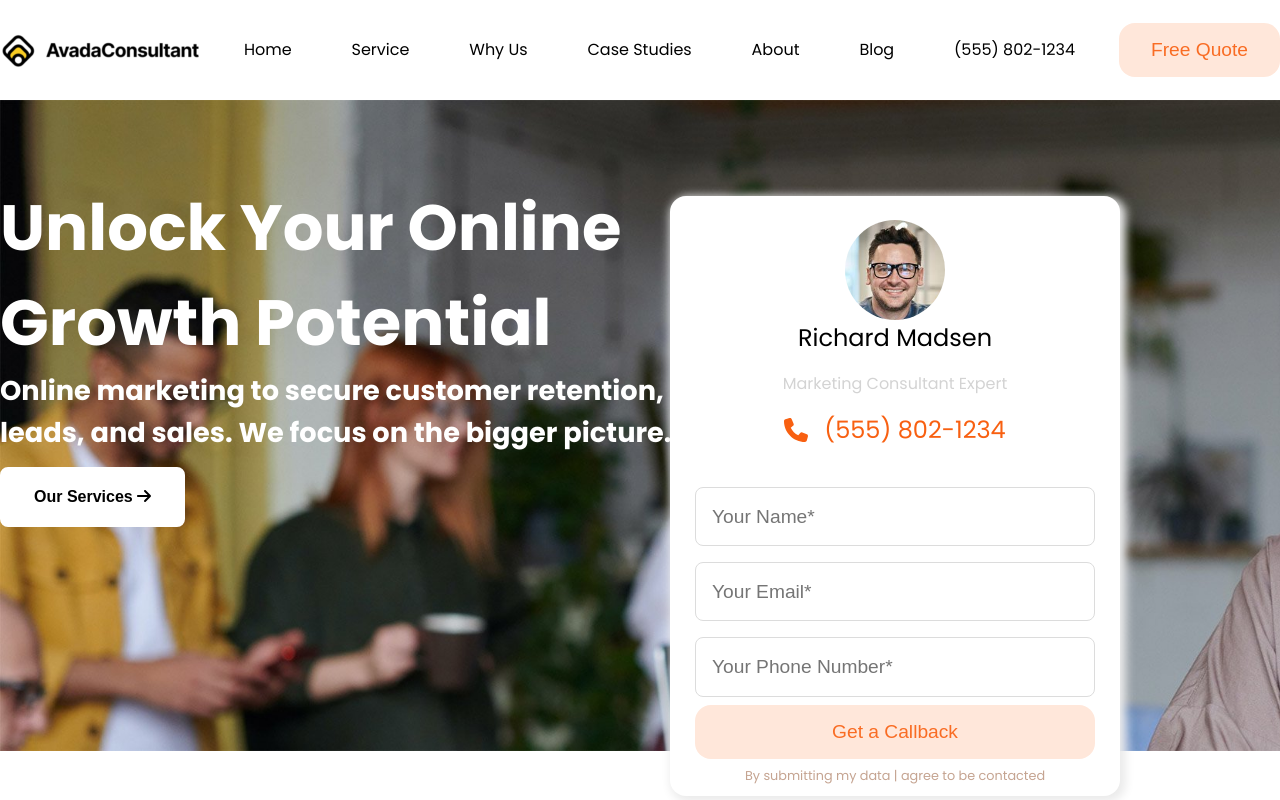
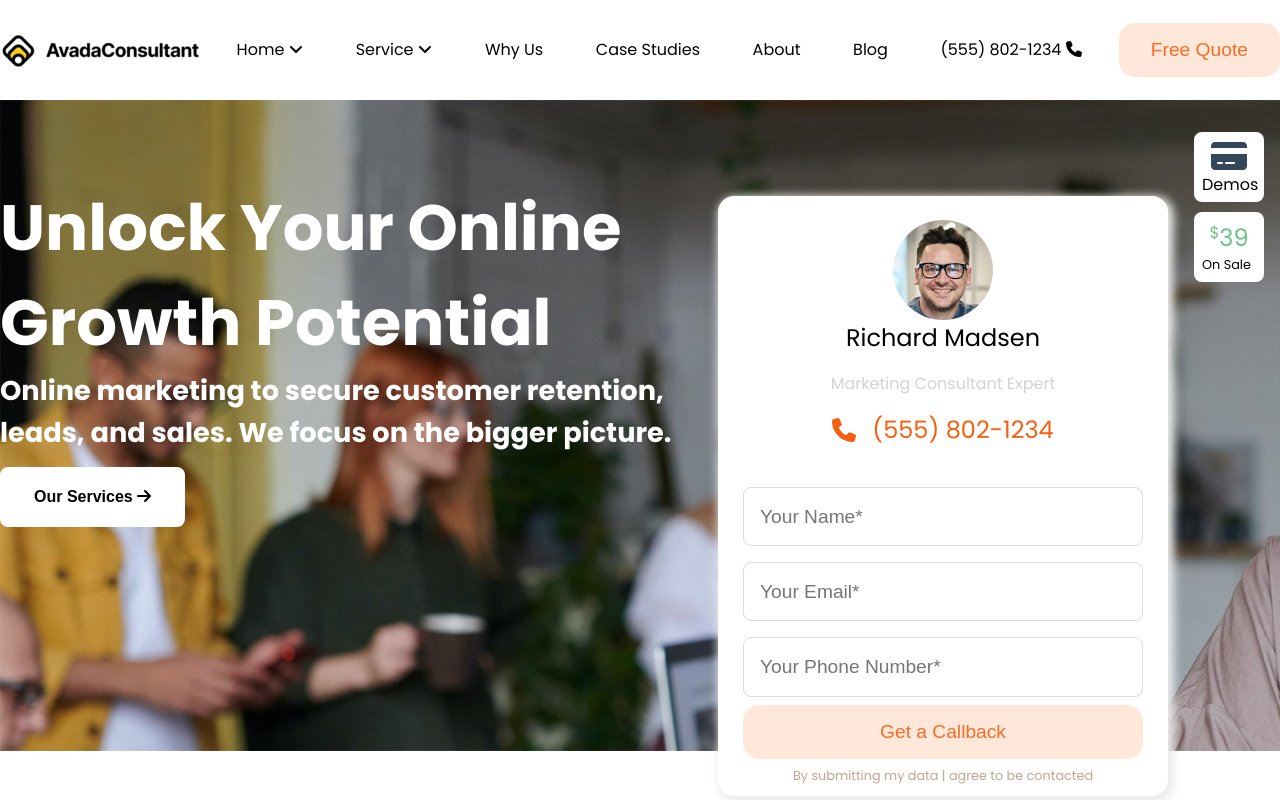
Before and after one commit to Emanuele213/proj-html-vuejs, a Vue app: page / in a window 1280 px wide. Shown: the top 800 px of the page. Built offline with nearby package versions, Linux system fonts and the light colour scheme.

Commit message:
header completed

```diff
--- a/src/App.vue
+++ b/src/App.vue
@@ -20,13 +20,60 @@ export default {
   data() {
     return {
       arrHeader: [
-        'Home',
-        'Service',
+        {
+          text: 'Home',
+          prefix: 'fa-solid',
+          icon: ' fa-angle-down',
+        },
+        {
+          text: 'Service',
+          prefix: 'fa-solid',
+          icon: ' fa-angle-down',
+        },
+        {
+          text: 'Why Us',
+          prefix: 'fa-',
+          icon: '',
+        },
+        {
+          text: 'Case Studies',
+          prefix: 'fa-',
+          icon: '',
+        },
+        {
+          text: 'About',
+          prefix: 'fa-',
+          icon: '',
+        },
+        {
+          text: 'Blog',
+          prefix: 'fa-',
+          icon: '',
+        },
+        {
+          text: '(555) 802-1234',
+          prefix: 'fa-solid',
+          icon: ' fa-phone',
+        },
+      ],
+      arrServices: [
+        'Marketing Plan',
+        'Sales Development',
+        'Digital Marketing',
+        'Pricing',
         'Why Us',
         'Case Studies',
-        'About',
+      ],
+      arrResources: [
+        'Learning',
+        'Video Tutorials',
+        'Customers',
         'Blog',
-        '(555) 802-1234',
+      ],
+      arrCompany: [
+        'Who We Are',
+        'Contact Us',
+        'Careers',
       ],
     };
   },
--- a/src/components/HeaderPage.vue
+++ b/src/components/HeaderPage.vue
@@ -10,10 +10,14 @@
         </li>
         <li
           v-for="menu in arrHeader.slice()"
-          :key="menu"
+          :key="menu.text"
           class="mod-menu"
         >
-          {{ menu }}
+          {{ menu.text }}
+          <font-awesome-icon
+            :icon="`${menu.prefix}${menu.icon}`"
+            class="space-left"
+          />
         </li>
         <button class="mod-btn">
           Free Quote
@@ -72,6 +76,24 @@
           </div>
         </div>
       </div>
+      <div class="credit-card">
+        <font-awesome-icon
+          icon="fa-solid fa-credit-card"
+          class="icon-size"
+        />
+        <div>Demos</div>
+      </div>
+      <div class="sale">
+        <div class="dollar">
+          $
+        </div>
+        <div class="num">
+          39
+        </div>
+        <div class="mod-flex">
+          On Sale
+        </div>
+      </div>
     </div>
   </header>
 </template>
@@ -79,7 +101,7 @@
 <script>
 export default {
   props: {
-    arrHeader: Array,
+    arrHeader: Object,
   },
 };
 </script>
@@ -110,6 +132,9 @@ export default {
       color: var(--orange);
       border-color: var(--orange);
     }
+    .space-left {
+      margin-left: .3rem;
+    }
   }
   .mod-btn {
     font-size: 1.2rem;
@@ -129,6 +154,7 @@ export default {
   background-image: url('@/assets/img/marketing-intro.jpg');
   background-repeat: no-repeat;
   background-size: cover;
+  position: relative;
   .container-img {
     max-width: 1300px;
     margin: 0 auto;
@@ -163,12 +189,52 @@ export default {
   }
 }
 }
-
+.credit-card {
+  position: absolute;
+  right: 1rem;
+  top: 2rem;
+  width: 70px;
+  height: 70px;
+  display: flex;
+  flex-direction: column;
+  padding: .5rem;
+  background-color: white;
+  border-radius: .5rem;
+  .icon-size{
+    font-size: 2rem;
+    color: #33475B;
+  }
+}
+.sale {
+  position: absolute;
+  right: 1rem;
+  top: 7rem;
+  width: 70px;
+  height: 70px;
+  display: flex;
+  justify-content: center;
+  flex-wrap: wrap;
+  padding: .5rem;
+  background-color: white;
+  border-radius: .5rem;
+  .dollar{
+    font-size: 1rem;
+    color: #6EC083;
+  }
+  .num {
+    font-size: 1.5rem;
+    color: #6EC083;
+  }
+  .mod-flex {
+    font-size: .8rem;
+    flex: 1 1 60px;
+  }
+}
 .card-people {
   display: flex;
   justify-content: center;
   position: absolute;
-  right: 10rem;
+  right: 7rem;
   top: 6rem;
   z-index: 10;
   width: 450px;
--- a/src/main.js
+++ b/src/main.js
@@ -1,10 +1,13 @@
 import Vue from 'vue';
 import { library } from '@fortawesome/fontawesome-svg-core'; // libreria icone del progetto
-import { faAngleDown, faArrowRight, faPhone } from '@fortawesome/free-solid-svg-icons'; // importiamo le icone che ci servono
+import {
+  faAngleDown, faArrowRight, faPhone, faCreditCard,
+} from '@fortawesome/free-solid-svg-icons'; // importiamo le icone che ci servono
 import { FontAwesomeIcon } from '@fortawesome/vue-fontawesome'; // importazione del componente FontAwesomeIcon
 import App from './App.vue';
 
-library.add(faAngleDown, faArrowRight, faPhone); // aggiungiamo le icone nella libreria del progetto
+// eslint-disable-next-line
+library.add(faAngleDown, faArrowRight, faPhone, faCreditCard); // aggiungiamo le icone nella libreria del progetto
 Vue.component('FontAwesomeIcon', FontAwesomeIcon); // registrazione globale del componente FontAwesomeIcon per renderlo usabile in qualsiasi parte del codice senza ulteriore importazione
 
 Vue.config.productionTip = false;
```
